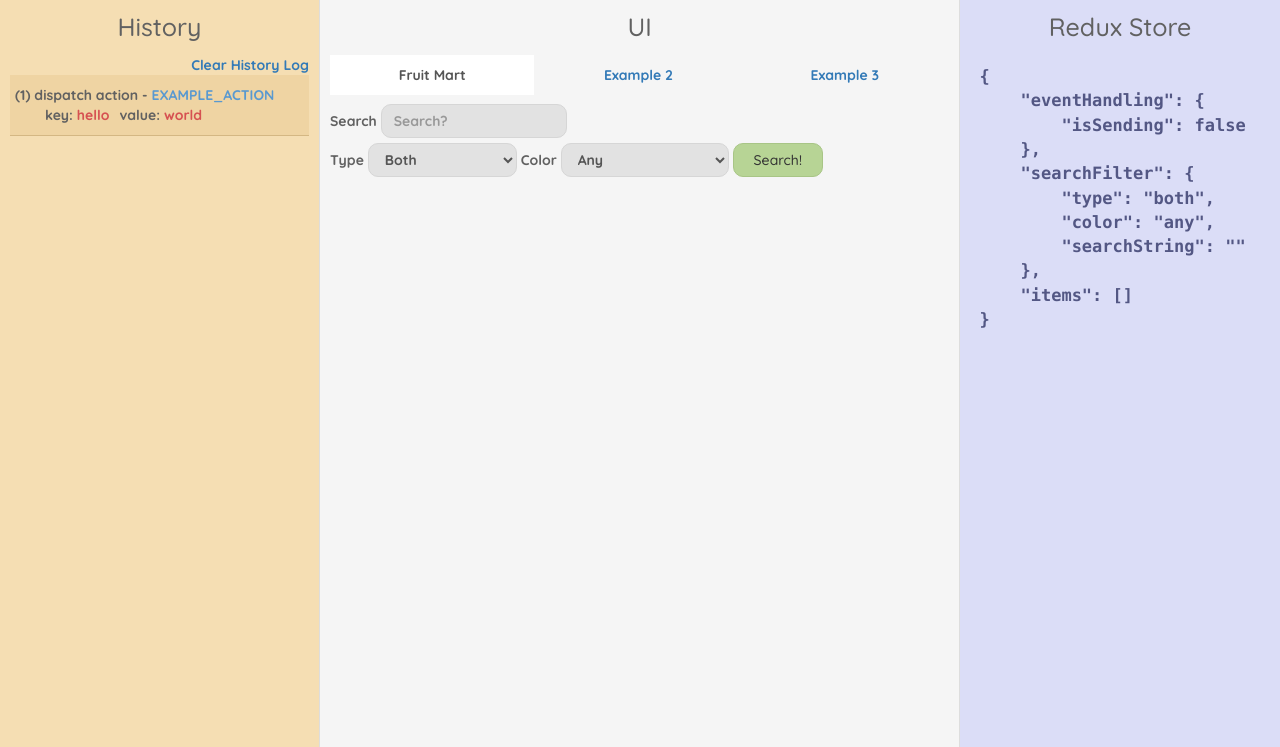
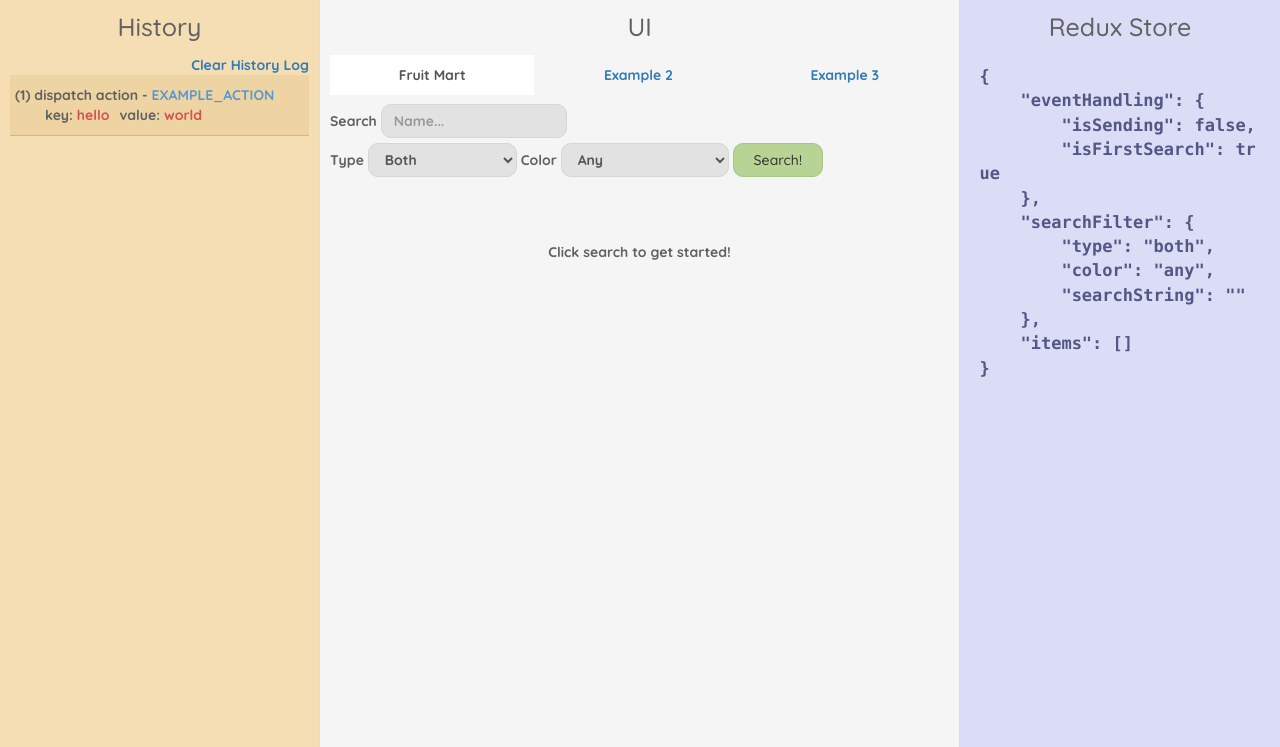
Before and after one commit to AlexNeumann/react-redux-saga-visualizer, a React app: page / in a window 1280 px wide. Shown: the part 53-800 px from the top of the page. Built offline with nearby package versions, Linux system fonts and the light colour scheme; a web font is replaced by a local one.

Commit message:
greeting, no results message, favicon, removed old assets

```diff
--- a/public/index.html
+++ b/public/index.html
@@ -24,7 +24,7 @@
       work correctly both with client-side routing and a non-root public URL.
       Learn how to configure a non-root public URL by running `npm run build`.
     -->
-    <title>POSTED</title>
+    <title>React-Redux-Saga Visualizer</title>
   </head>
   <body>
     <noscript>
--- a/src/containers/AppContainer/styles.module.css
+++ b/src/containers/AppContainer/styles.module.css
@@ -1,8 +1,7 @@
 .colCustom {
-	min-height: 800px;
 	background: white;
 	padding: 10px;
-	height: 800px;
+	min-height: 900px;
 }
 
 .colDivider {
--- a/src/containers/FruitMart/FruitMartPage.js
+++ b/src/containers/FruitMart/FruitMartPage.js
@@ -24,6 +24,10 @@ class FruitMartPage extends Component {
 			color,
 			searchString,
 		} = this.props.searchFilter;
+		const {
+			isSending,
+			isFirstSearch,
+		} = this.props.eventHandling;
 		return (
 			<div className={styles.tabBox}>
 				<Form inline>
@@ -31,7 +35,7 @@ class FruitMartPage extends Component {
 						<ControlLabel>Search</ControlLabel>{' '}
 						<FormControl
 							type="text"
-							placeholder="Search?"
+							placeholder="Name..."
 							className={styles.inputText}
 							value={searchString}
 							onChange={(e) => this.onChangeFilter('searchString', e.target.value)}
@@ -76,8 +80,7 @@ class FruitMartPage extends Component {
 				</Form>
 
 				<Row className={styles.rowResults}>
-					{this.props.eventHandling.isSending ?
-						(
+					{isSending && (
 						<div className={styles.spinner}>
 							<Loader
 								type="Watch"
@@ -87,7 +90,14 @@ class FruitMartPage extends Component {
 							/>
 							<div>Artifically slowed down...</div>
 						</div>
-						)
+					)}
+
+					{isFirstSearch && (
+						<div className={styles.spinner}>Click search to get started!</div>
+					)}
+
+					{(!isFirstSearch && !isSending && this.props.items.length === 0) ?
+						<div className={styles.spinner}>Your search yielded no results :(</div>
 						:
 						(
 							this.props.items.map((item, i) => (
@@ -97,7 +107,8 @@ class FruitMartPage extends Component {
 									color={item.color}
 									type={item.type}
 								/>
-							)))
+							))
+						)
 					}
 				</Row>
 			</div>
--- a/src/containers/FruitMart/reducer.js
+++ b/src/containers/FruitMart/reducer.js
@@ -8,6 +8,7 @@ import {
 const initialState = {
 	eventHandling: {
 		isSending: false,
+		isFirstSearch: true,
 	},
 	searchFilter: {
 		type: 'both',
@@ -33,6 +34,7 @@ export default function FruitMartReducer(state = initialState, action) {
 			eventHandling: {
 				...state.eventHandling,
 				isSending: true,
+				isFirstSearch: false,
 			},
 			items: [],
 		};
```
Also changed, not shown: public/favicon.ico, public/images/lot_1304.jpg (deleted), public/images/lot_1305.jpg (deleted), public/images/lot_1305a.jpg (deleted), public/images/lot_1306.jpg (deleted), 2 other files. Lines whose indentation alone changed are shown as unchanged.
